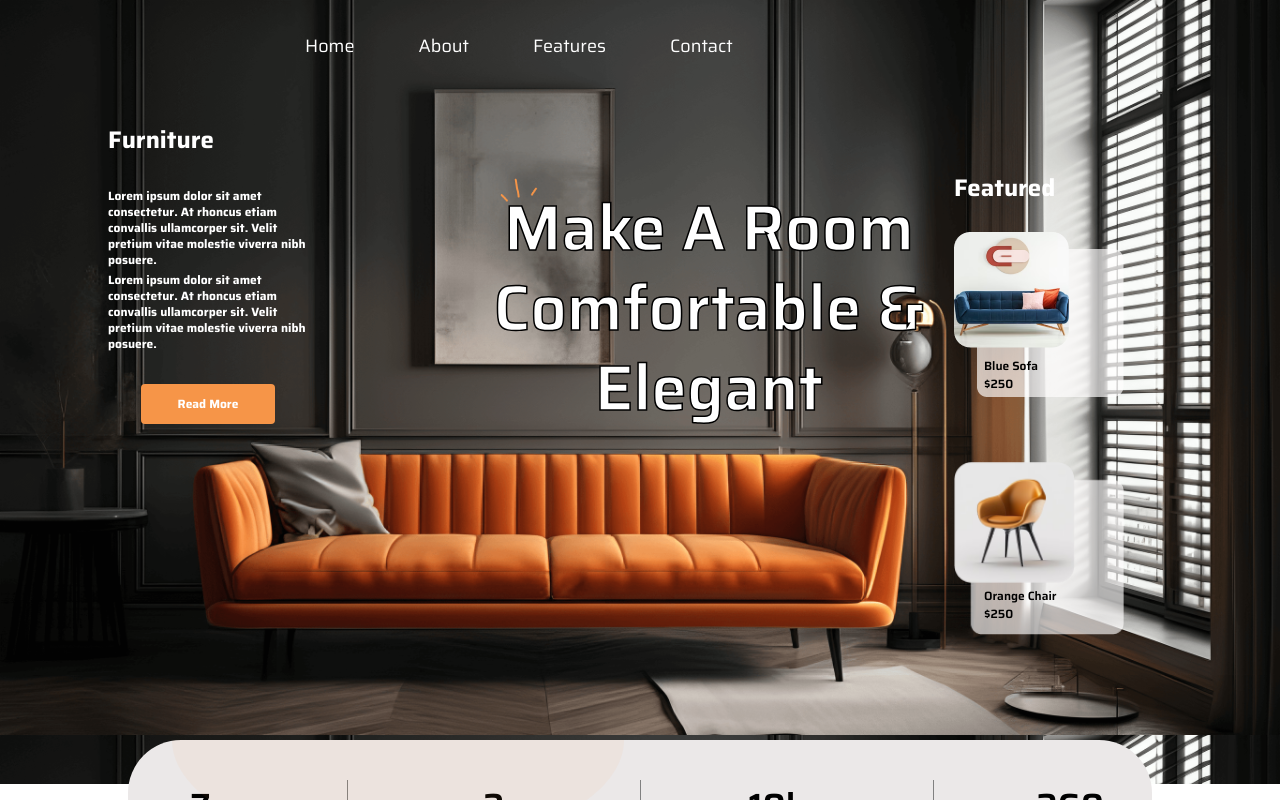
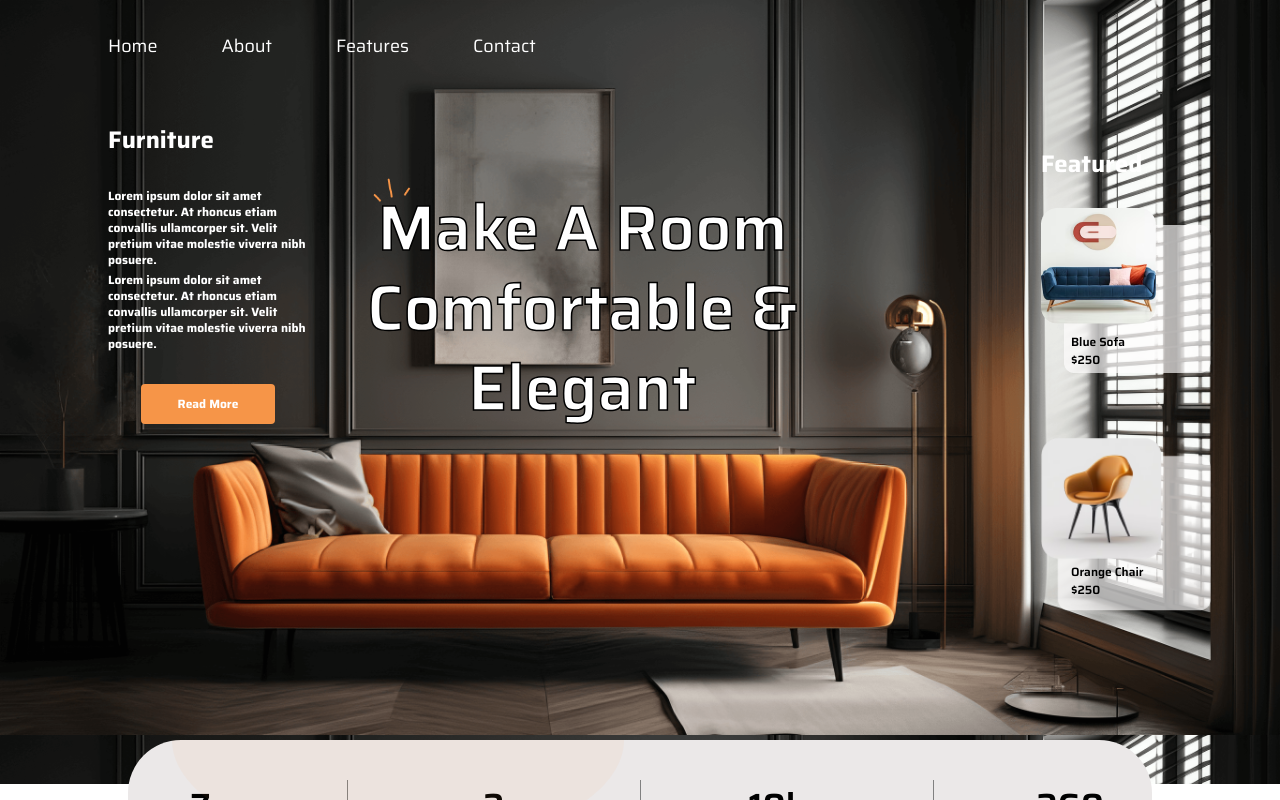
Before and after one commit to Sall99/furniture-website-design, a Next.js app: page / in a window 1280 px wide. Shown: the top 800 px of the page. Built offline with nearby package versions, Linux system fonts and the light colour scheme.

Commit message:
design fix

```diff
--- a/src/components/layout/header.tsx
+++ b/src/components/layout/header.tsx
@@ -22,7 +22,7 @@ const links = [
 
 export default function Header() {
   return (
-    <header className="w-full text-right flex gap-16 pl-_305">
+    <header className="w-full text-right flex gap-16 pl-_108">
       {links.map(({ name, path }, key) => (
         <Link href={path} key={key} className="text-white text-lg mt-8">
           {name}
--- a/src/components/ui/showcase.tsx
+++ b/src/components/ui/showcase.tsx
@@ -8,8 +8,8 @@ export default function Showcase() {
   return (
     <div className="h-_784 bg-hero-pattern bg-contain">
       <Header />
-      <div className="flex justify-between">
-        <div className="pl-_108 pr-_156 text-white font-bold mt-16">
+      <div className="flex">
+        <div className="pl-_108 text-white font-bold mt-16">
           <h2 className="text-2xl">Furniture</h2>
           <div className="w-_200 mt-8 flex flex-col items-center gap-8">
             <p className="text-xs flex flex-col gap-1">
@@ -34,7 +34,7 @@ export default function Showcase() {
           </div>
         </div>
 
-        <div className="mt-32 w-_469 text-center text-white">
+        <div className="mt-32 w-_469 text-center text-white ml-10">
           <div className="relative">
             <h2 className="font-semibold text-64 text-white font-border capitalize">
               Make a room comfortable & elegant
@@ -49,7 +49,7 @@ export default function Showcase() {
           </div>
         </div>
 
-        <div className="text-white mr-_156 mt-28">
+        <div className="text-white ml-56 mt-_88">
           <h2 className="text-2xl font-bold">Featured</h2>
           <div className="mt-7 flex flex-col gap-16">
             <div className="relative">
--- a/tailwind.config.ts
+++ b/tailwind.config.ts
@@ -28,6 +28,7 @@ const config: Config = {
       },
       maxWidth: { _1366: "1366px" },
       spacing: {
+        _88: "88px",
         _108: "108px",
         _134: "134px",
         _142: "142px",
```
